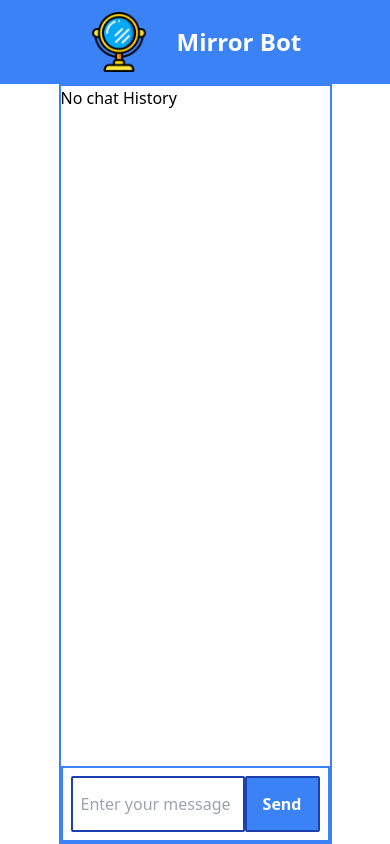
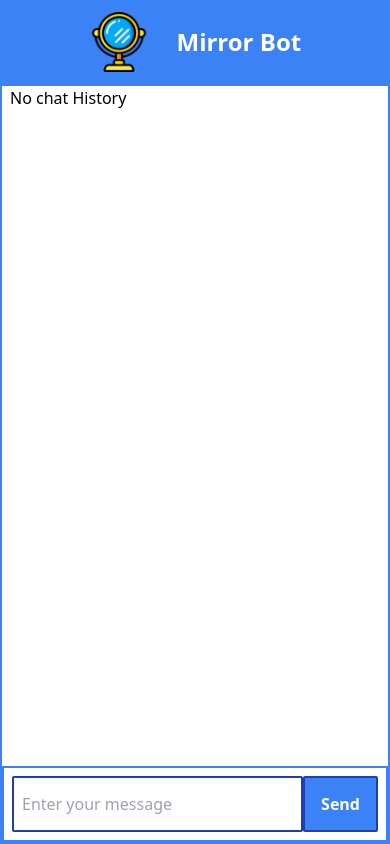
Before and after one commit to arp99/mirror-bot, a React (Create React App) app: page / in a window 390 px wide. Built offline with nearby package versions, Linux system fonts and the light colour scheme.

Commit message:
Update responsive styles

```diff
--- a/src/App.js
+++ b/src/App.js
@@ -9,8 +9,8 @@ function App() {
   return (
     <div className="App">
       <Header />
-      <div className="h-[90%] w-[70%] mx-auto border-2 border-solid border-blue-500">
-        <div className="h-[90%] overflow-y-scroll">
+      <div className="h-[90%] sm:w-full md:w-[70%] mx-auto border-2 border-solid border-blue-500">
+        <div className="h-[90%]  px-2 overflow-y-scroll">
           {chats.length === 0 ? (
             <p>No chat History</p>
           ) : (
```
